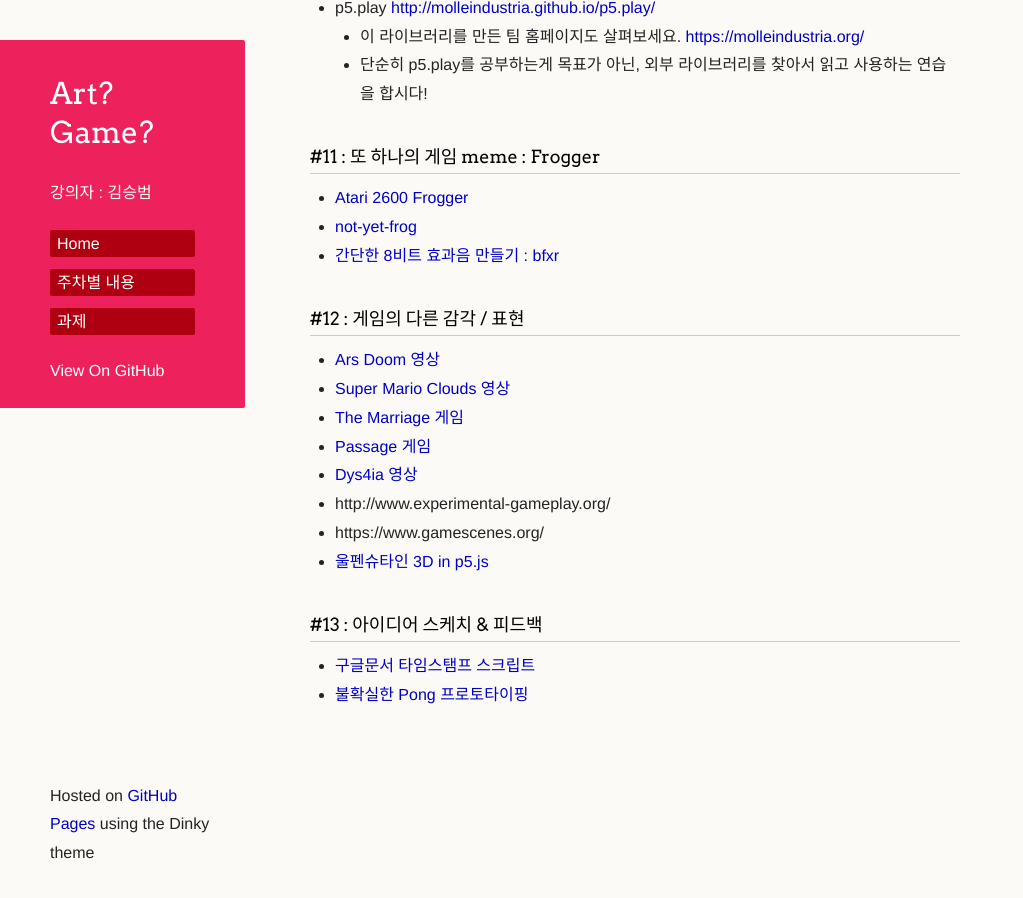
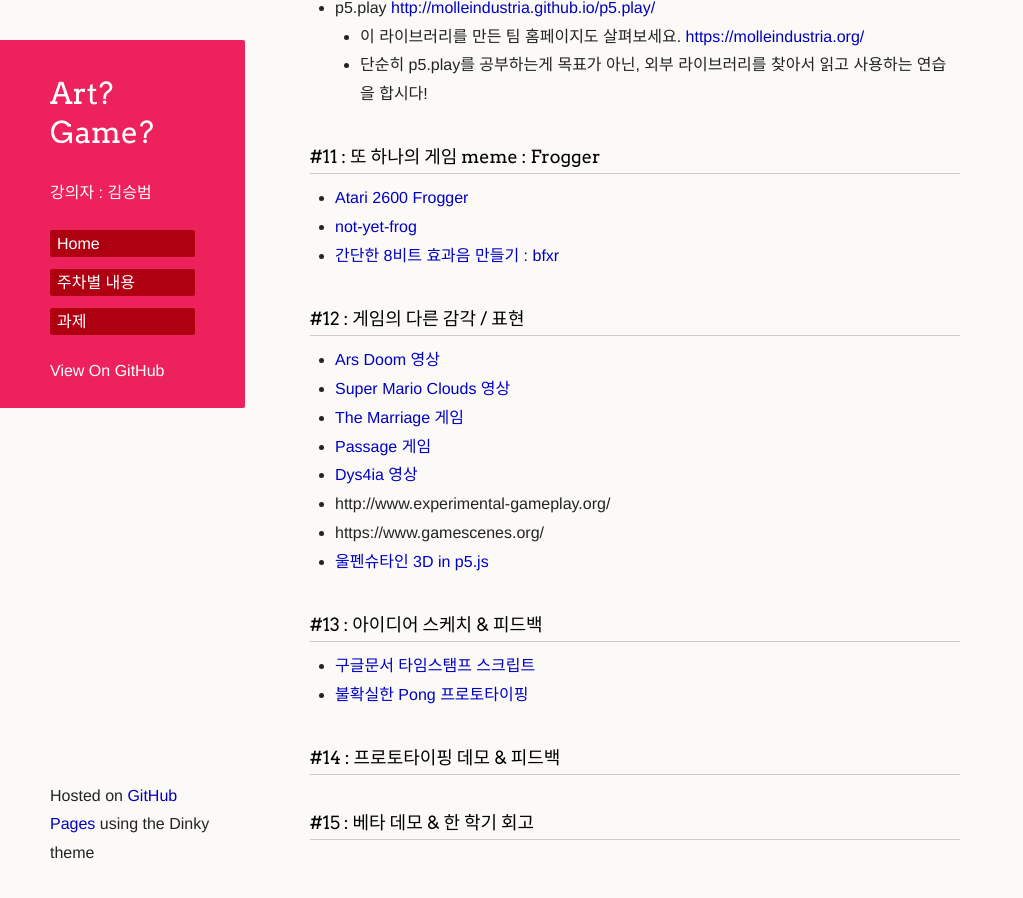
Before and after one commit to picxenk/SIA2019ArtGame, a Jekyll site: the page built from curriculum.md, in a window 1280 px wide and 900 px high, scrolled down 1836 px. Shown: the whole window, without its empty margins (0-1023 px from the left). Built offline with Jekyll 4.4.1, drawn with Linux system fonts in a browser that asks for light colours; our own code applies the rules of GitHub Pages for plain Markdown files; a script that is not in the unit is left out; the repository's description, which GitHub fills in, is left out.

Commit message:
Update curriculum.md

```diff
--- a/curriculum.md
+++ b/curriculum.md
@@ -72,3 +72,7 @@
 ### #13 : 아이디어 스케치 & 피드백
  * [구글문서 타임스탬프 스크립트](https://gist.github.com/picxenk/69beded605fc786638643536343db32e)
  * [불확실한 Pong 프로토타이핑](https://editor.p5js.org/picxenk@gmail.com/sketches/HD5ETL5zh)
+
+### #14 : 프로토타이핑 데모 & 피드백
+
+### #15 : 베타 데모 & 한 학기 회고
```
